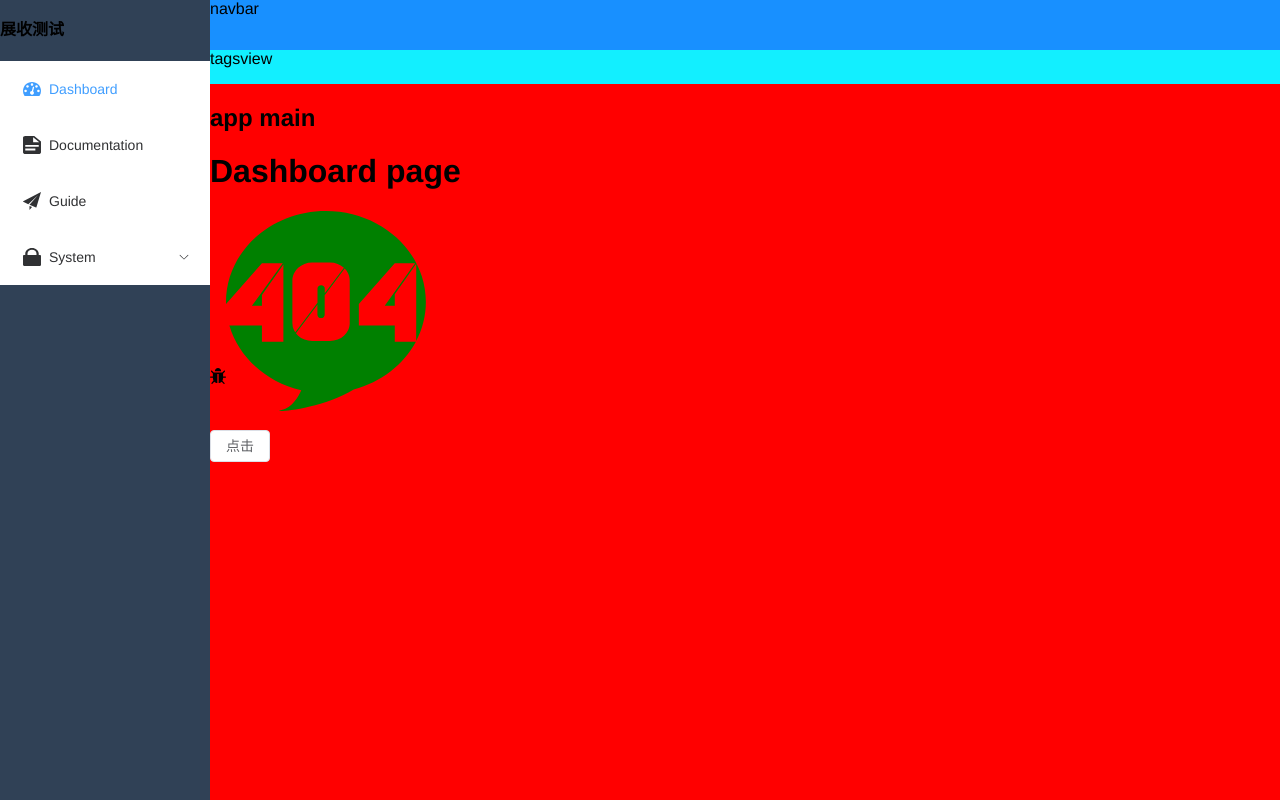
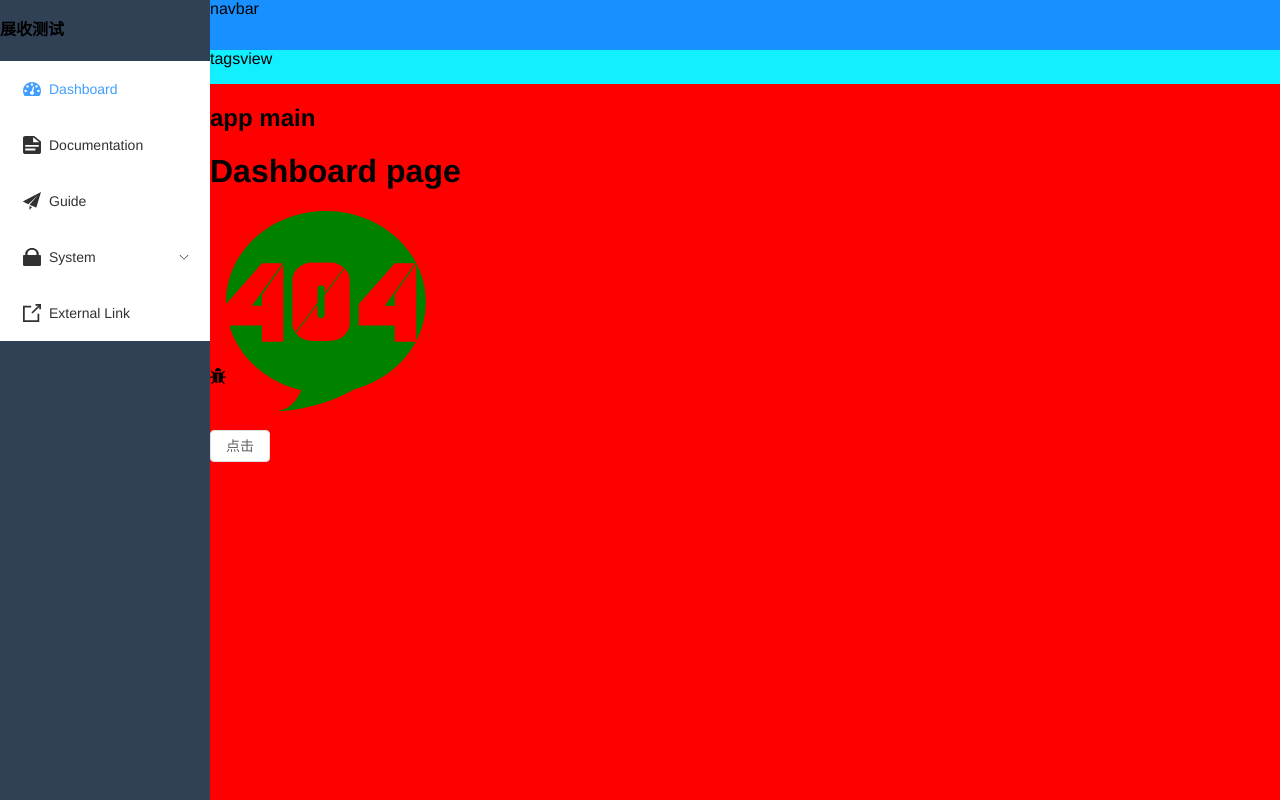
Before and after one commit to badmen007/vue-admin, a Vue app: page /dashboard in a window 1280 px wide. Built offline with nearby package versions, Linux system fonts and the light colour scheme.

Commit message:
feat: 外链组件

```diff
--- a/src/components.d.ts
+++ b/src/components.d.ts
@@ -18,6 +18,7 @@
     RouterView: typeof import('vue-router')['RouterView']
     Sidebar: typeof import('./components/Sidebar/index.vue')['default']
     SidebarItem: typeof import('./components/Sidebar/SidebarItem.vue')['default']
+    SidebarItemLink: typeof import('./components/Sidebar/SidebarItemLink.vue')['default']
     SvgIcon: typeof import('./components/SvgIcon/index.vue')['default']
   }
 }
--- a/src/components/Sidebar/SidebarItem.vue
+++ b/src/components/Sidebar/SidebarItem.vue
@@ -2,11 +2,12 @@
   <div class="sidebar-item-container" v-if="!item.meta || !item.meta.hidden">
     <!-- 如果有一个孩子，或者没孩子，或者有一个孩子但是被hidden了 -->
     <template v-if="theOnlyOneChildRoute">
-      <!-- 如果没有meta属性意味着不必渲染了 -->
-      <el-menu-item
-        :index="resolvePath(theOnlyOneChildRoute.path)"
+      <sidebar-item-link
+        :to="resolvePath(theOnlyOneChildRoute.path)"
         v-if="theOnlyOneChildRoute.meta"
       >
+        <!-- 如果没有meta属性意味着不必渲染了 -->
+        <el-menu-item :index="resolvePath(theOnlyOneChildRoute.path)">
           <el-icon v-if="icon">
             <svg-icon class="menu-icon" :icon-class="icon"></svg-icon>
           </el-icon>
@@ -14,6 +15,7 @@
             <span>{{ theOnlyOneChildRoute.meta?.title }}</span>
           </template>
         </el-menu-item>
+      </sidebar-item-link>
     </template>
     <!-- 多个子路由时 -->
     <el-sub-menu v-else :index="resolvePath(item.path)" popper-appendto-body>
@@ -38,6 +40,7 @@
 import type { PropType } from "vue"
 import type { RouteRecordRaw } from "vue-router"
 import path from "path-browserify"
+import { isExternal } from "@/utils/validate"
 const props = defineProps({
   item: {
     type: Object as PropType<RouteRecordRaw>,
@@ -79,7 +82,7 @@
     }
   }
   // showingChildNumber === 0 无可渲染的子路由 （可能有子路由 hidden属性为true）
-  // 无可渲染chiildren时 把当前路由item作为仅有的子路由渲染
+  // 无可渲染children时 把当前路由item作为仅有的子路由渲染
   return {
     ...props.item,
     path: "" // resolvePath避免resolve拼接时 拼接重复
@@ -96,6 +99,9 @@
 // 利用path.resolve 根据父路径+子路径 解析成正确路径 子路径可能是相对的
 // resolvePath在模板中使用
 const resolvePath = (childPath: string) => {
+  if (isExternal(childPath)) {
+    return childPath
+  }
   return path.resolve(props.basePath, childPath)
 }
 </script>
--- /dev/null
+++ b/src/components/Sidebar/SidebarItemLink.vue
@@ -0,0 +1,41 @@
+<template>
+  <component :is="type" v-bind="linkPorps">
+    <slot />
+  </component>
+</template>
+
+<script setup lang="ts">
+import { computed } from "vue"
+import { isExternal } from "@/utils/validate"
+
+// 如果是外部链接的话，就渲染成a标签
+const props = defineProps({
+  to: {
+    type: String,
+    required: true
+  }
+})
+
+// 判断接受的路径是不是外部链接
+const isExt = computed(() => isExternal(props.to))
+
+const type = computed(() => {
+  if (isExt.value) {
+    return "a"
+  }
+  return "router-link"
+})
+
+const linkPorps = computed(() => {
+  if (isExt.value) {
+    return {
+      href: props.to,
+      target: "_blank",
+      rel: "noopener"
+    }
+  }
+  return {
+    to: props.to
+  }
+})
+</script>
--- a/src/router/index.ts
+++ b/src/router/index.ts
@@ -72,6 +72,20 @@
         }
       }
     ]
+  },
+  {
+    path: "/external-link",
+    component: Layout,
+    children: [
+      {
+        path: "http://wwww.baidu.com",
+        redirect: "/",
+        meta: {
+          title: "External Link",
+          icon: "link"
+        }
+      }
+    ]
   }
 ]
 
--- a/src/styles/index.scss
+++ b/src/styles/index.scss
@@ -22,3 +22,16 @@
 #app {
   height: 100%;
 }
+
+a:focus,
+a:active {
+  outline: none;
+}
+
+a,
+a:focus,
+a:hover {
+  cursor: pointer;
+  color: inherit;
+  text-decoration: none;
+}
```
Lines whose indentation alone changed are shown as unchanged.
